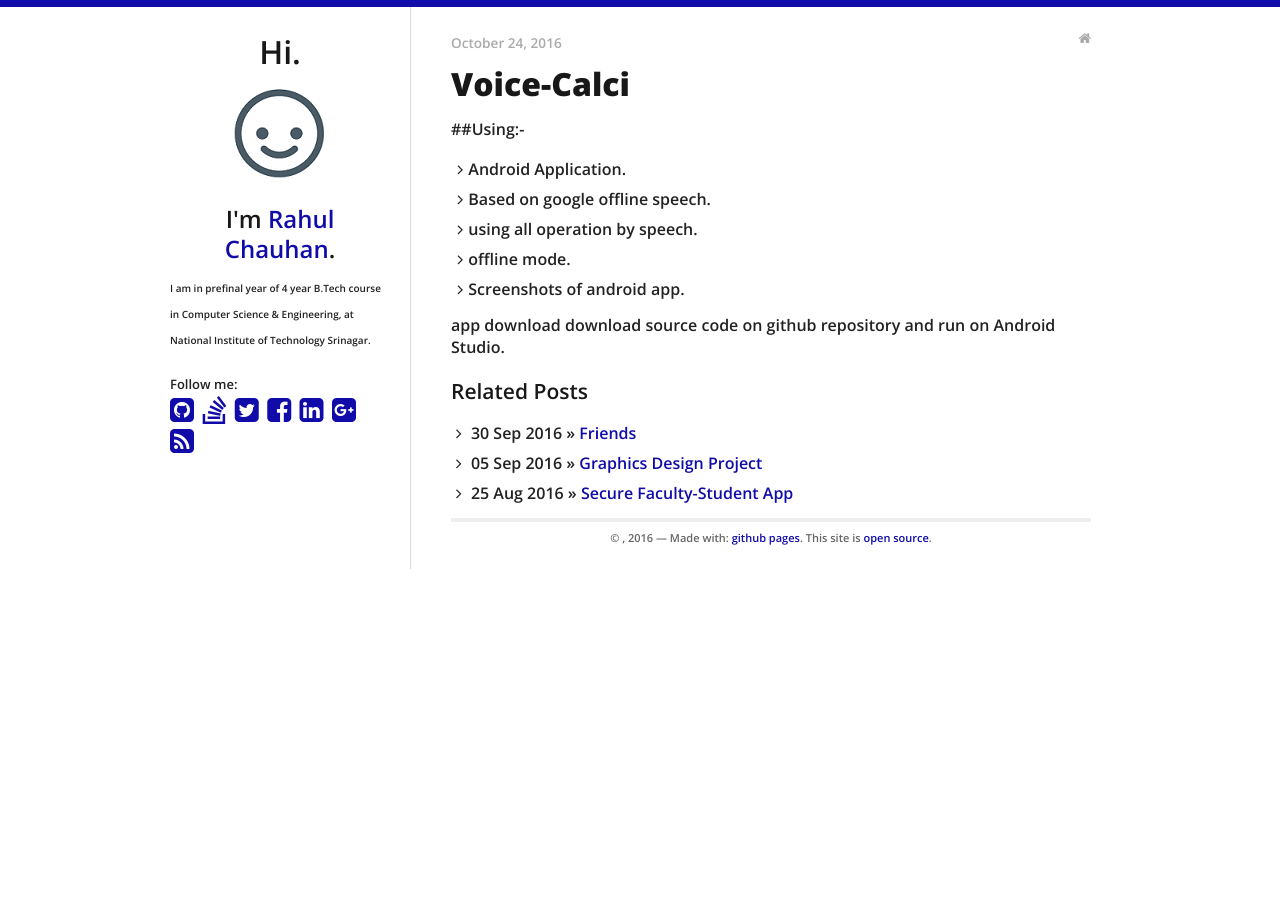
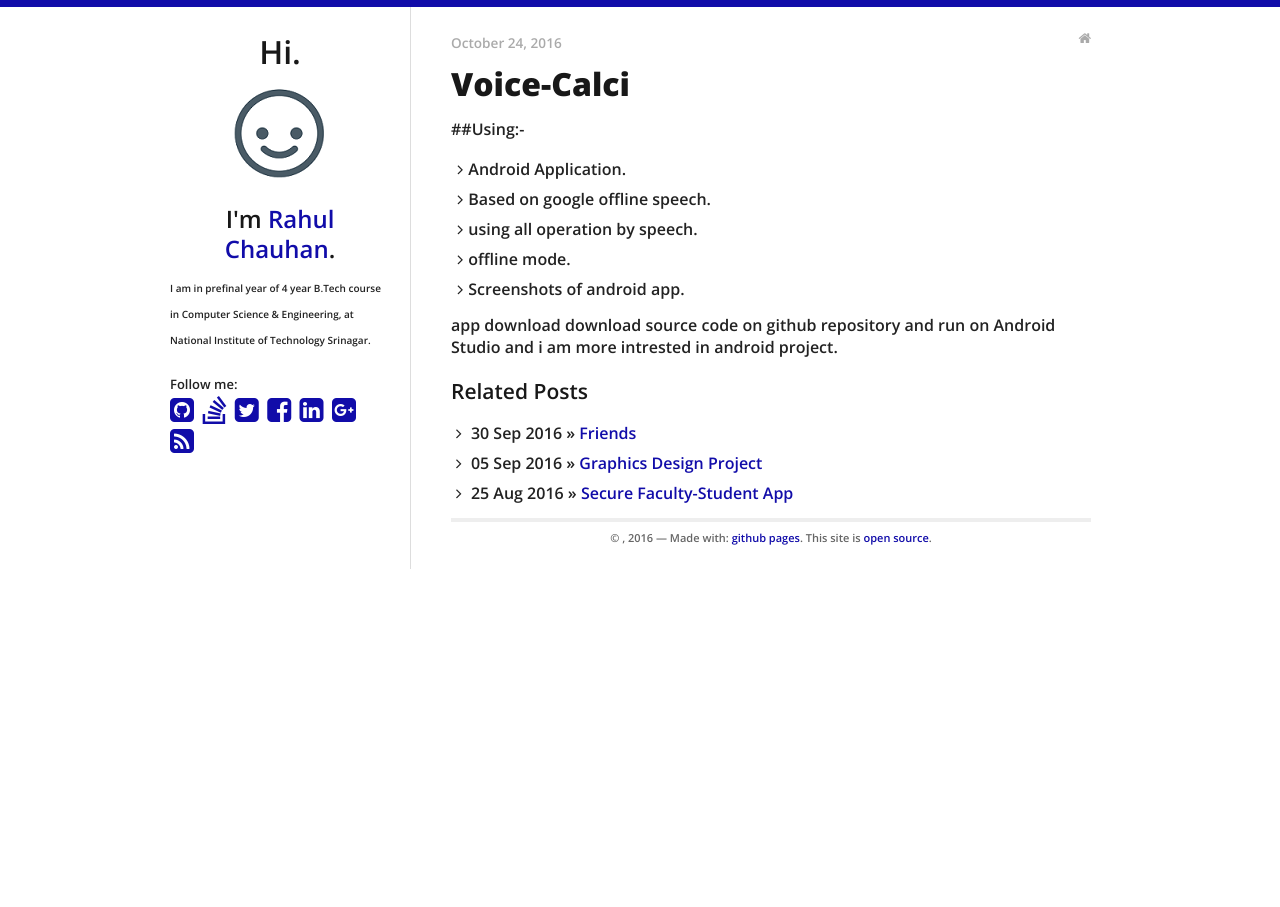
Before and after one commit to rahulworld/rahulworld.github.io, a Jekyll site: the page built from _posts/2016-10-24-Voice Calculator App.md, in a window 1280 px wide. Built offline with Jekyll 4.4.1, drawn with Linux system fonts in a browser that asks for light colours; nearby versions of some CDN libraries.

Commit message:
i ma good

```diff
--- a/_posts/2016-10-24-Voice Calculator App.md
+++ b/_posts/2016-10-24-Voice Calculator App.md
@@ -11,4 +11,4 @@ tags: [meta, web]
 - Screenshots of android app.
 
 app download
-download source code on github repository and run on Android Studio.
+download source code on github repository and run on Android Studio and i am more intrested in android project.
```
